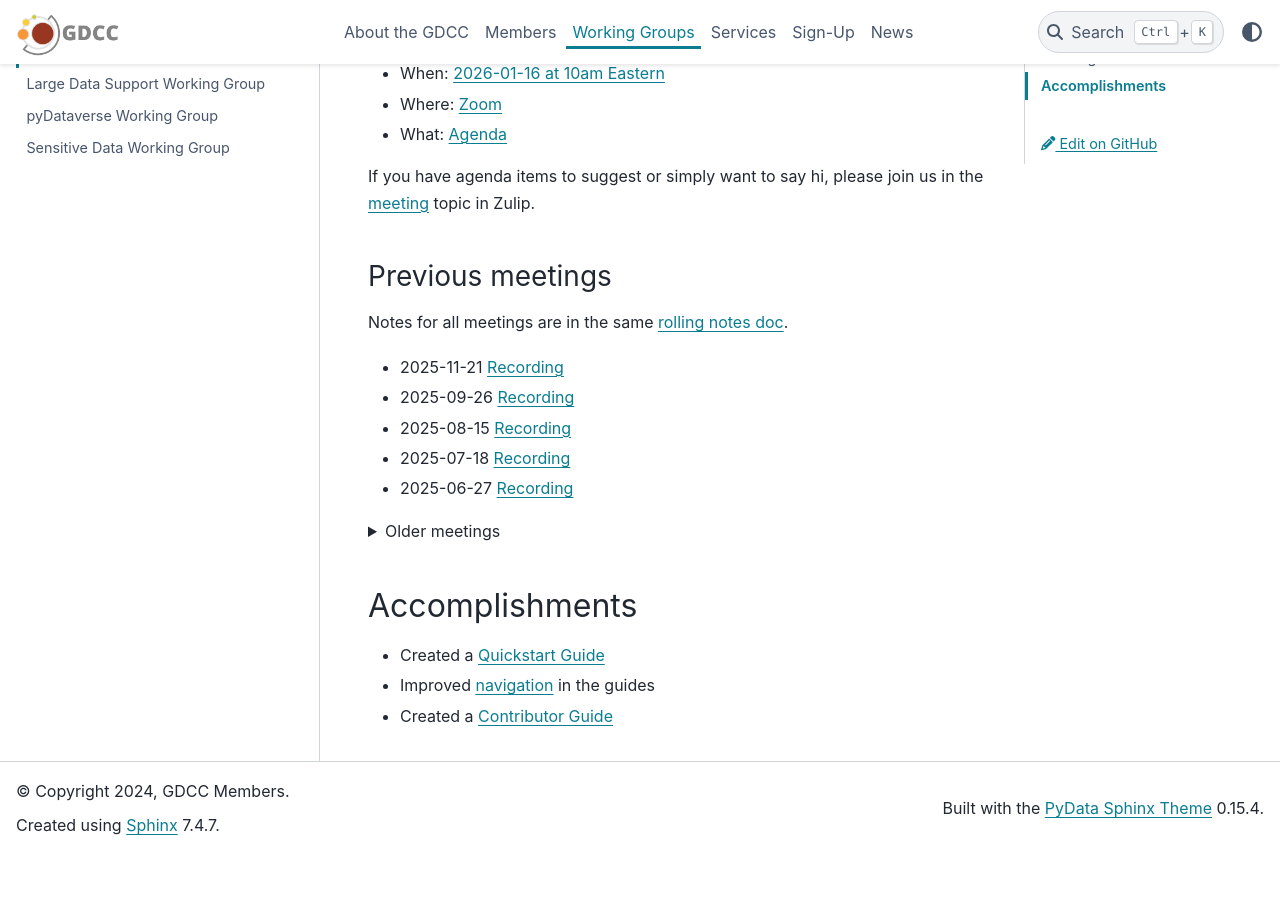
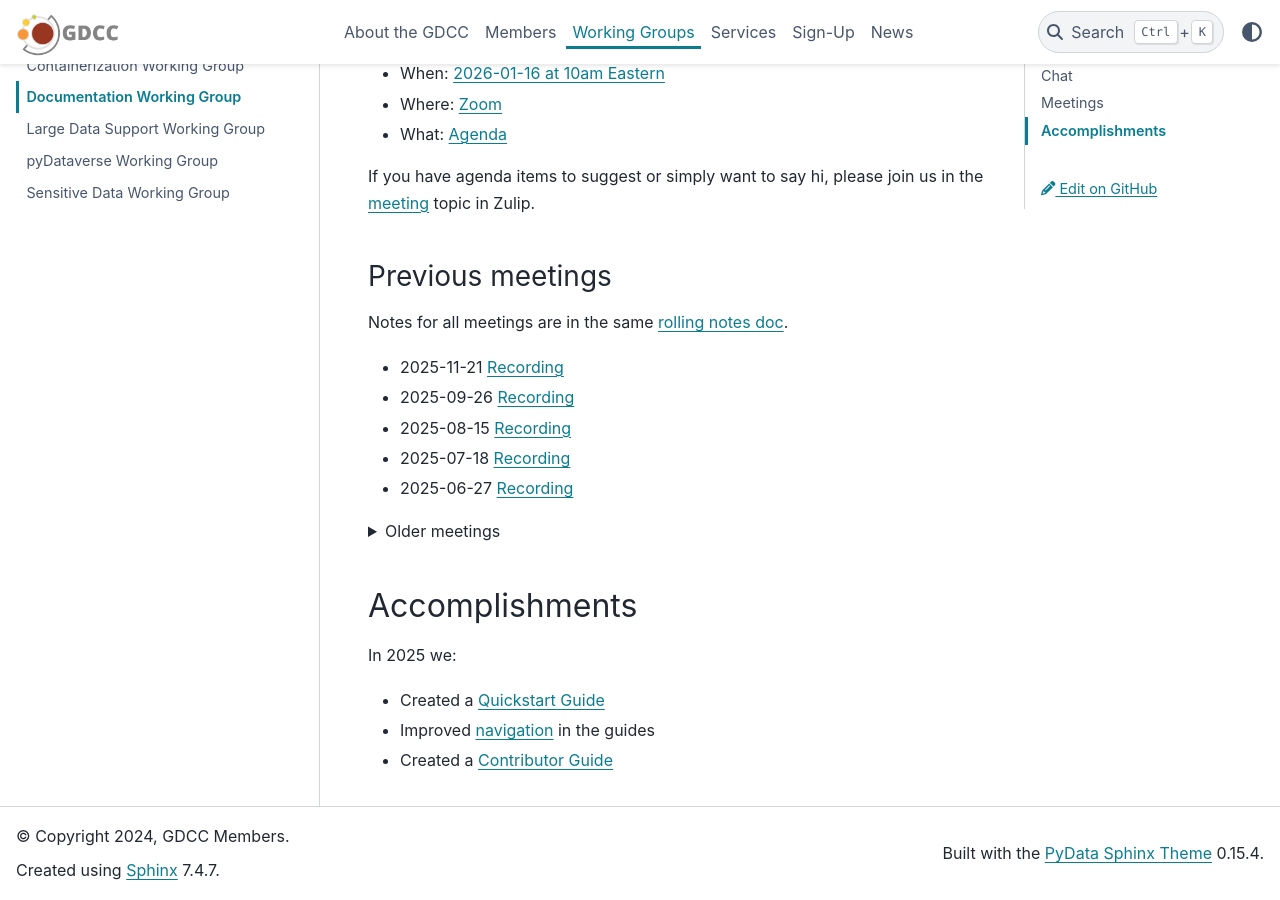
Before and after one commit to gdcc/www.gdcc.io, a Sphinx documentation site: the page built from source/working-groups/documentation.md, in a window 1280 px wide and 900 px high, scrolled down 695 px. Built offline with Sphinx 7.4.7 and the PyData theme 0.15.4, drawn with Linux system fonts in a browser that asks for light colours; before the commit the page ends 1550 px from its top, so only the background shows below that.

```diff
--- a/source/working-groups/documentation.md
+++ b/source/working-groups/documentation.md
@@ -51,6 +51,8 @@
 
 ## Accomplishments
 
+In 2025 we:
+
 - Created a [Quickstart Guide](https://guides.dataverse.org/en/latest/quickstart)
 - Improved [navigation](https://github.com/IQSS/dataverse/pull/10942) in the guides
 - Created a [Contributor Guide](https://guides.dataverse.org/en/latest/contributor)
```
